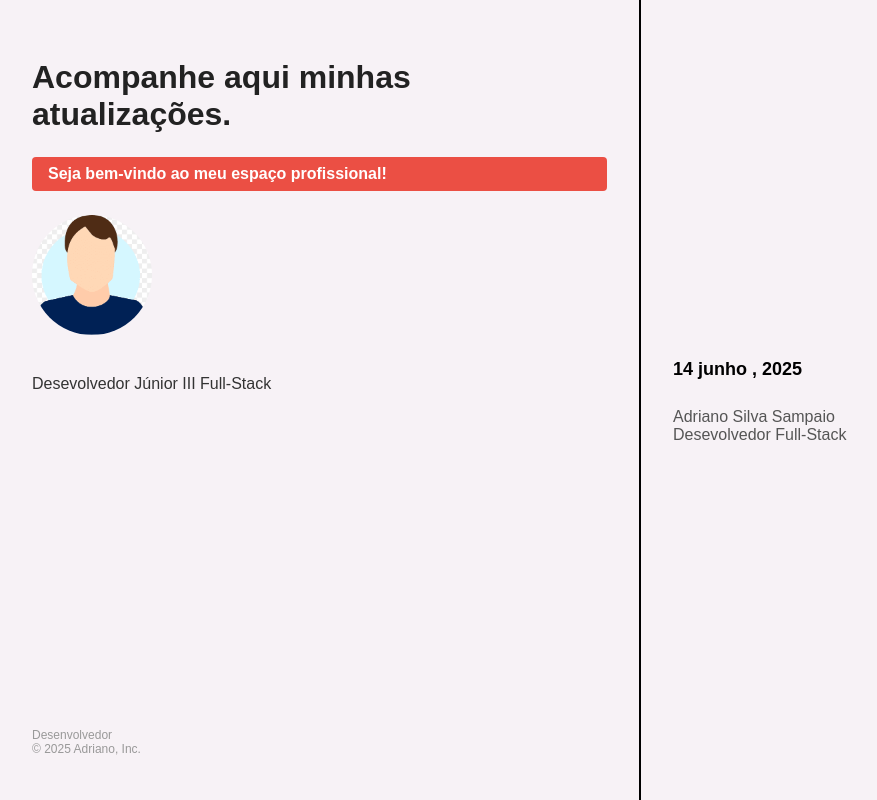
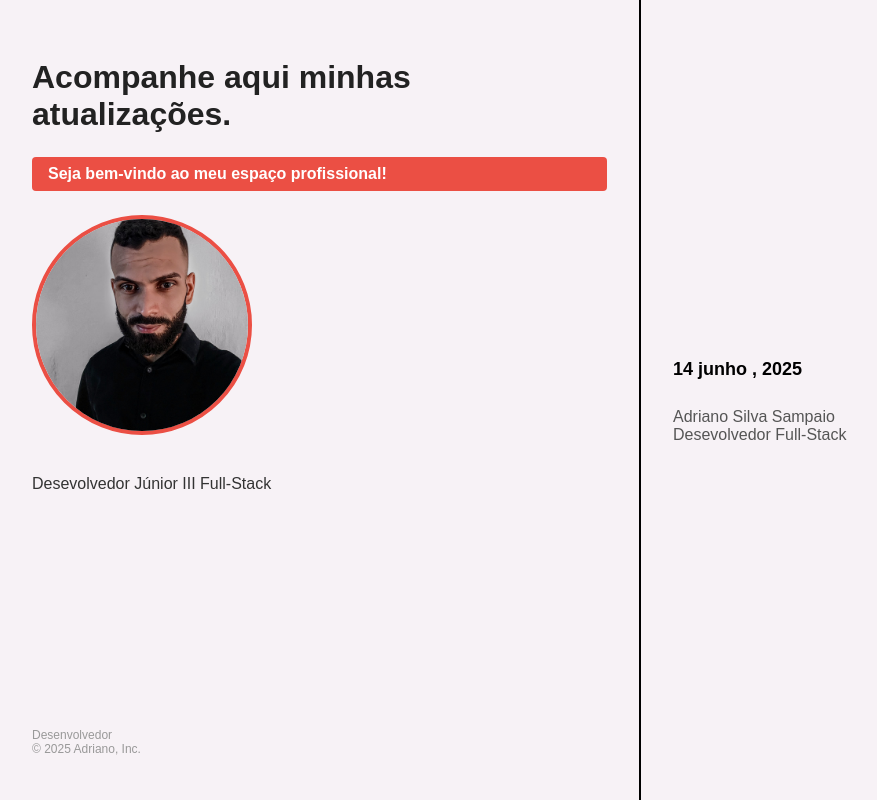
Before and after one commit to umdevadriano/portifolio2025, a React (Vite) app: page / in a window 1280 px wide. Shown: the whole page, without its empty margins (0-877 px from the left). Built offline with nearby package versions, Linux system fonts and the light colour scheme.

Commit message:
foto perfil

```diff
--- a/src/componentes/cabecalho/Cabecalho.tsx
+++ b/src/componentes/cabecalho/Cabecalho.tsx
@@ -1,5 +1,5 @@
 import styled from 'styled-components';
-import foto from '../assets/perfil.png'
+import foto from '../assets/foto2.png'
 const data = new Date();
 const dia = String(data.getDate()).padStart(2, '0');
 const mes = data.toLocaleString('pt-BR', { month: 'long' });
@@ -32,9 +32,10 @@ function Cabecalho() {
   `;
 
   const Profile = styled.img`
-    width: 120px;
-    height: 120px;
-    border-radius: 100%;
+    width: 220px;
+    height: 220px;
+    border-radius: 50%;
+    border:solid 4px #eb4f44;
     margin: 24px 0;
   `;
 
```
Also changed, not shown: src/componentes/assets/foto2.png (added), src/componentes/assets/perfil.png (deleted).
